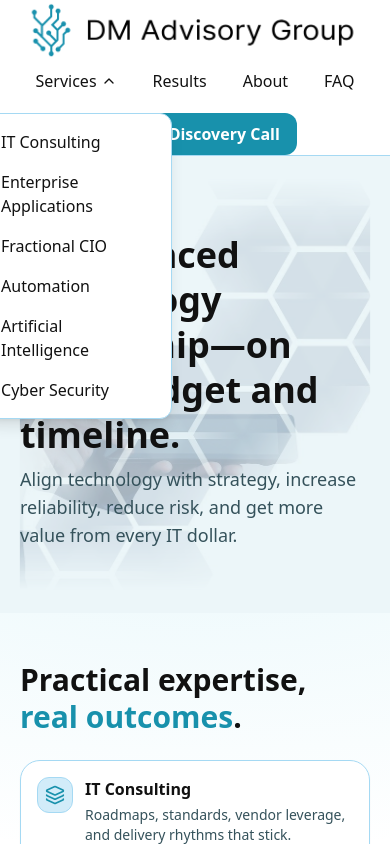
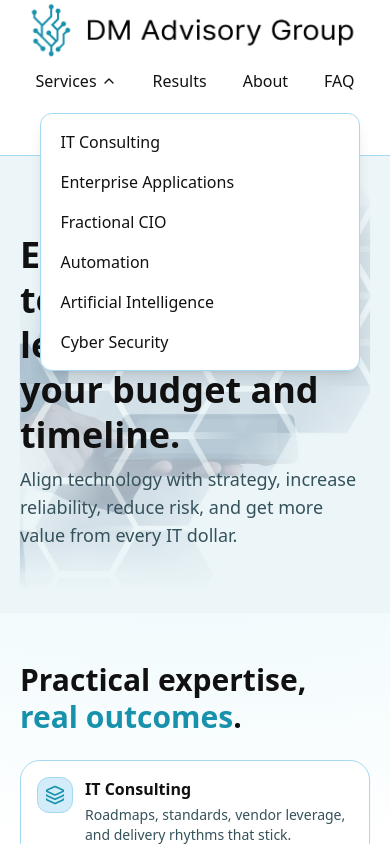
Before and after one commit to dmullenix-web/dm-advisory-group, a Next.js app: page / in a window 390 px wide. Both pictures are taken after a click on the button "Services". Shown: the top 844 px of the page. Built offline with nearby package versions, Linux system fonts and the light colour scheme.

Commit message:
changed the services menu to format correctly on mobile

```diff
--- a/components/Header.tsx
+++ b/components/Header.tsx
@@ -51,7 +51,7 @@ export default function Header() {
           {/* LOGO — large on mobile, slight bleed down */}
           <Link href="/" className="relative block -mb-2 md:mb-0" onClick={() => setOpen(false)}>
             <Image
-              src="/logo.png"             // ensure this file exists in /public
+              src="/logo.png"
               alt="DM Advisory Group"
               width={360}
               height={120}
@@ -62,7 +62,7 @@ export default function Header() {
 
           {/* NAV */}
           <nav className="flex items-center justify-center md:justify-end gap-3 sm:gap-4 relative flex-wrap">
-            {/* Services dropdown (works on click/tap; compact width) */}
+            {/* Services dropdown */}
             <div ref={menuRef} className="relative z-50">
               <button
                 type="button"
@@ -84,9 +84,14 @@ export default function Header() {
                 role="menu"
                 className={`
                   absolute z-50
-                  left-1/2 -translate-x-1/2 top-full mt-2
-                  md:left-0 md:translate-x-0 md:mt-1
-                  w-auto min-w-[12rem] max-w-[calc(100vw-2rem)]
+
+                  /* Mobile: centered with 16px gutters on both sides */
+                  left-4 right-4 translate-x-0 top-full mt-2 mx-auto
+                  w-[min(20rem,calc(100vw-2rem))]
+
+                  /* Desktop: anchor to trigger's left */
+                  md:left-0 md:right-auto md:mt-1 md:translate-x-0 md:w-64
+
                   rounded-xl border border-[color:var(--line)] bg-white shadow-lg px-2 py-2
                   transition opacity-0 translate-y-1 pointer-events-none
                   ${open ? 'opacity-100 translate-y-0 pointer-events-auto' : ''}
@@ -105,13 +110,9 @@ export default function Header() {
             {link('/about', 'About')}
             {link('/faq', 'FAQ')}
 
-            {/* Only show CTA button if NOT on contact page */}
+            {/* CTA hidden if already on Contact page */}
             {path !== '/contact' && (
-              <Link
-                href="/contact"
-                className="btn btn-primary hidden sm:inline-flex"
-                onClick={() => setOpen(false)}
-              >
+              <Link href="/contact" className="btn btn-primary hidden sm:inline-flex" onClick={() => setOpen(false)}>
                 Book a Discovery Call
               </Link>
             )}
```
